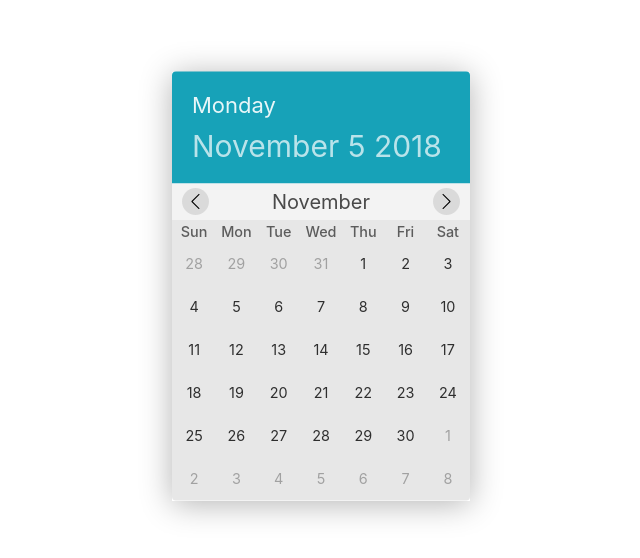
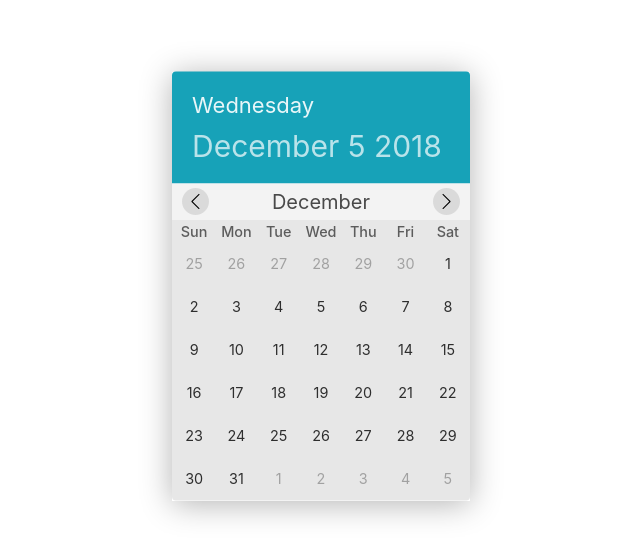
Before and after one commit to nitudeka/date_picker, a React (Create React App) app: page / in a window 1280 px wide. Shown: the part 114-672 px from the top of the page, without its empty margins (319-959 px from the left). Built offline with nearby package versions, Linux system fonts and the light colour scheme.

Commit message:
cleaned up some codes

```diff
--- a/src/components/Picker/CalendarCell.js
+++ b/src/components/Picker/CalendarCell.js
@@ -16,16 +16,12 @@ const calendarCell = (props) => {
             if (date === 1 && !startMonth) {
               startMonth = true;
             };
-            if (startMonth) {
-              if (classNames.indexOf('picker__day--active') > -1) {
-
-              } else {
-                classNames.push('picker__day--active');
-              }
+            if (startMonth && classNames.indexOf('picker__day--active') === -1) {
+              classNames.push('picker__day--active');
             };
             if (endMonth) {
               classNames.pop();
-            }
+            };
             return <td style={{width: '14.2857%', height: '16px'}} key={i} className={classNames.join(' ')}>{date}</td>
           })
         }
--- a/src/components/Picker/Picker.js
+++ b/src/components/Picker/Picker.js
@@ -4,20 +4,22 @@ import rightArr from '../../assets/svg/right-arrow.svg';
 import PickerLogic from './PickerLogic';
 import CalendarCell from './CalendarCell';
 
+const pickerLogic = PickerLogic(12, 2018);
+
 class Picker extends Component {
   state = {
-    currentDay: PickerLogic().currentDay,
-    currentDate: PickerLogic().currentDate,
-    currentMonth: PickerLogic().currentMonth,
-    currentYear: PickerLogic().currentYear,
-    selectedMonth: PickerLogic().currentMonth,
+    currentDay: pickerLogic.currentDay,
+    currentDate: pickerLogic.currentDate,
+    currentMonth: pickerLogic.currentMonth,
+    currentYear: pickerLogic.currentYear,
+    selectedMonth: pickerLogic.currentMonth,
     monthArray: []
   }
 
   render () {
-    for (let i=1; i<=PickerLogic().allDays.length; i++) {
+    for (let i=1; i<=pickerLogic.allDays.length; i++) {
       if ((i % 7) === 0) {
-        this.state.monthArray.push(PickerLogic().allDays.slice(i - 7, i));
+        this.state.monthArray.push(pickerLogic.allDays.slice(i - 7, i));
       }
     }
 
@@ -37,14 +39,14 @@ class Picker extends Component {
             <thead>
               <tr>
                 {
-                  PickerLogic().weekDays.map((day) => {
+                  pickerLogic.weekDays.map((day) => {
                     return <th className='picker__weekday' key={day} title={day}>{day.slice(0, 3)}</th>
                   })
                 }
               </tr>
             </thead>
             <tbody>
-              <CalendarCell monthArray={this.state.monthArray} year={2018} month={11} />
+              <CalendarCell monthArray={this.state.monthArray} currentDate={this.state.currentDate} />
             </tbody>
           </table>
         </div>
```
